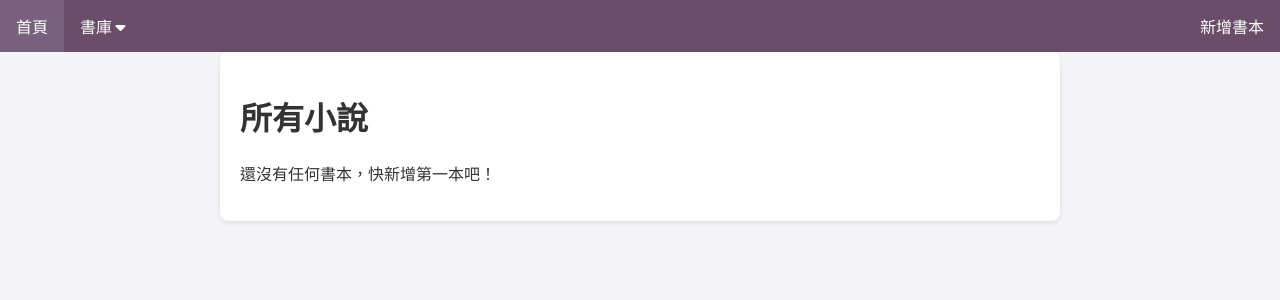
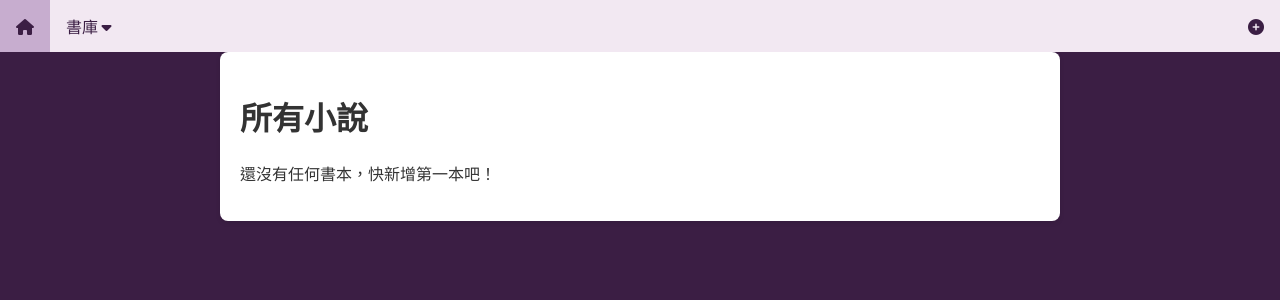
Before and after one commit to yvette-shinn/ETHEREALFORREAL, a Flask app: page / in a window 1280 px wide. Shown: the top 300 px of the page. Run offline with Flask 3, Linux system fonts and the light colour scheme; data that the repository does not hold is empty.

Commit message:
git .add git commit -m "message" git push

```diff
--- a/templates/base.html
+++ b/templates/base.html
@@ -5,15 +5,15 @@
         <meta charset="UTF-8">
         <meta name="viewport" content="width=device-width, initial-scale=1.0">
         <link rel="icon" type="image/png" href="{{ url_for('static', filename='logo.png') }}">
-        <title>{% block title %}我的小說網站{% endblock %}</title>
+        <title>{% block title %}墨語閣{% endblock %}</title>
         <style>
-            body { font-family: 'Noto Sans TC', sans-serif; background-color: #f4f4f9; color: #333; margin: 0;}
-            .navbar { display: flex; background-color: #694d69ff; position: sticky; top: 0; width: 100%; z-index: 999;}
-            .navbar a { display: block; color: white; text-align: center; padding: 14px 16px; text-decoration: none; }
-            .navbar a:hover { background-color: #77617dff; }
+            body { font-family: 'Noto Sans TC', sans-serif; background-color: #3b1e44ff; color: #333; margin: 0;}
+            .navbar { display: flex; background-color: #f2e8f2ff; position: sticky; top: 0; width: 100%; z-index: 999;}
+            .navbar a { display: block; color: #3b1e44ff; text-align: center; padding: 14px 16px; text-decoration: none; }
+            .navbar a:hover { background-color: #c7adcfff; }
             .dropdown {}
-            .dropdown .dropbtn { font-size: 16px; border: none; outline: none; color: white; padding: 14px 16px; background-color: inherit; font-family: inherit; margin: 0; }
-            .dropdown:hover .dropbtn { background-color: #77617dff; }
+            .dropdown .dropbtn { font-size: 16px; border: none; outline: none; color: #3b1e44ff; padding: 14px 16px; background-color: inherit; font-family: inherit; margin: 0; }
+            .dropdown:hover .dropbtn { background-color: #c7adcfff; }
             .dropdown-content { display: none; position: absolute; background-color: #f0e6f7ff; min-width: 160px; box-shadow: 0px 8px 16px 0px rgba(0,0,0,0.2); z-index: 1; }
             .dropdown-content a { float: none; color: black; padding: 12px 16px; text-decoration: none; display: block; text-align: left; }
             .dropdown-content a:hover { background-color: #d5c1d5ff; }
@@ -28,7 +28,9 @@
 </head>
 <body>
     <div class="navbar">
-        <a href="{{ url_for('index') }}">首頁</a>
+        <a href="{{ url_for('index') }}" title="首頁">
+            <i class="fa-solid fa-house"></i>
+        </a>
         <div class="dropdown">
             <button class="dropbtn">書庫 <i class="fa fa-caret-down"></i></button>
             <div class="dropdown-content">
@@ -46,7 +48,9 @@
                 {# 迴圈結束 #}
             </div>
         </div>
-        <a href="{{ url_for('add_book') }}" class="add-book-link">新增書本</a>
+        <a href="{{ url_for('add_book') }}" class="add-book-link" title="新增書本">
+            <i class="fas fa-plus-circle"></i>
+        </a>
     </div>
     <div class="container">
         {% block content %}{% endblock %}
```
